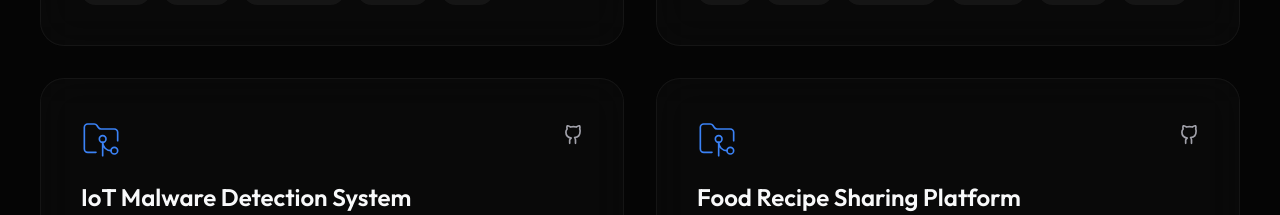
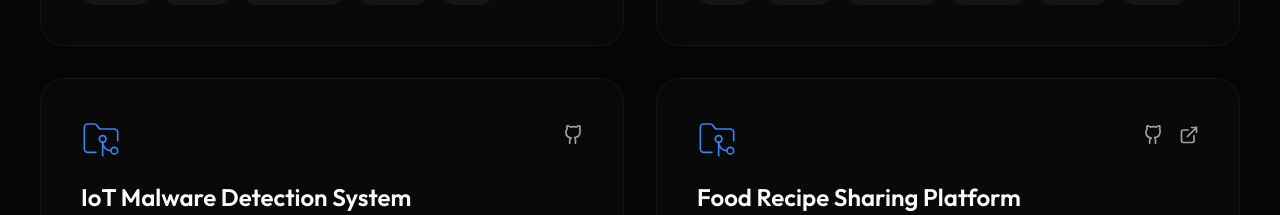
Before and after one commit to KJoshiSaiGovind/portfolio-website, a Next.js app: page / in a window 1280 px wide. Shown: the part 4660-4875 px from the top of the page. Built offline with nearby package versions, Linux system fonts and the light colour scheme.

Commit message:
fix: update live link for Food Recipe Sharing Platform

```diff
--- a/data/projects.ts
+++ b/data/projects.ts
@@ -56,7 +56,7 @@ export const projects = [
     ],
     architecture: "Monolithic architecture with a FastAPI backend and SSR/Static frontend integration.",
     github: "https://github.com/KJoshiSaiGovind/Recipe-Sharing.git",
-    live: "#",
+    live: "https://recipe-sharing143.netlify.app/",
     problem: "People need a centralized place to share and discover structured recipes.",
     solution: "Built a robust, normalized database system to handle structured recipe data efficiently.",
   },
```
